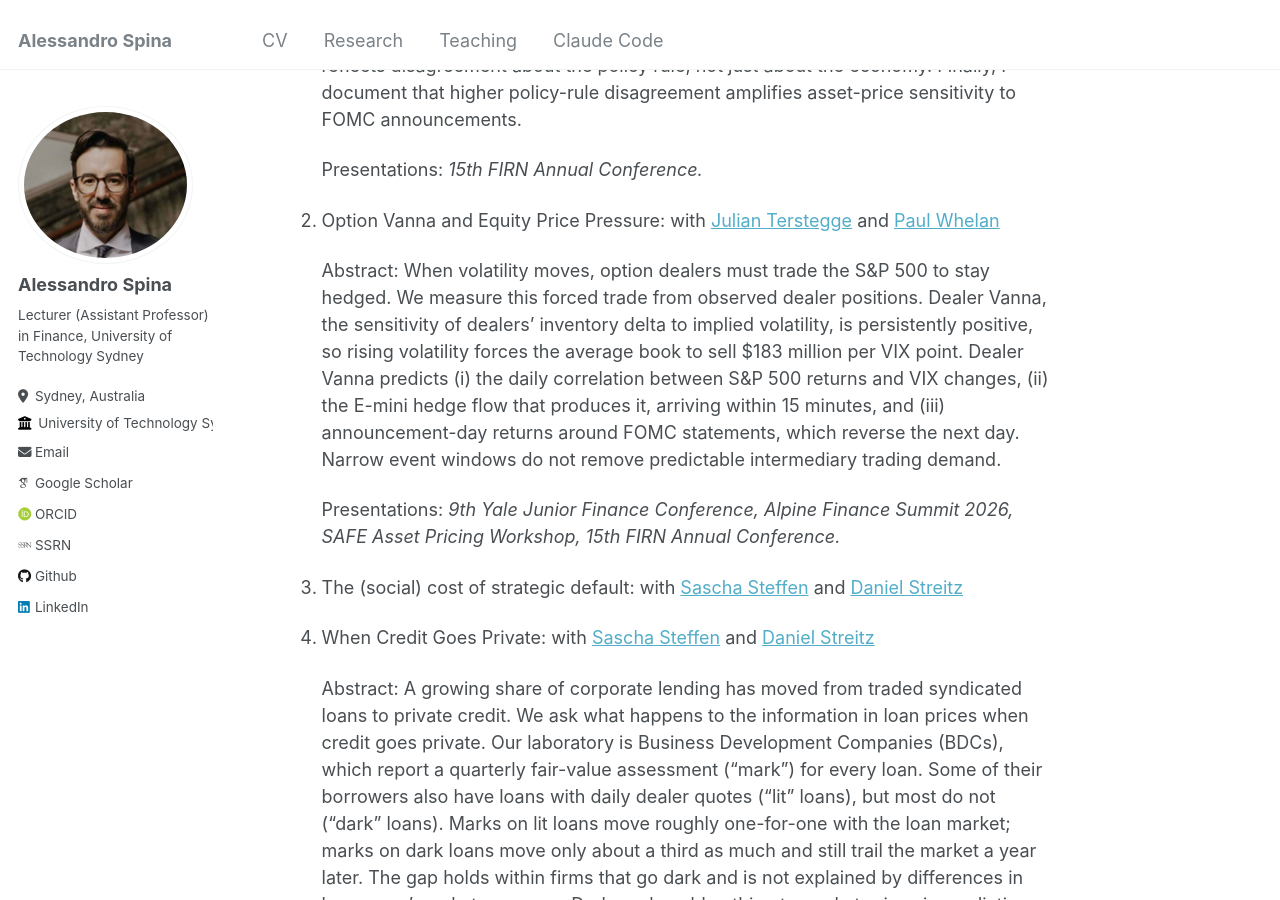
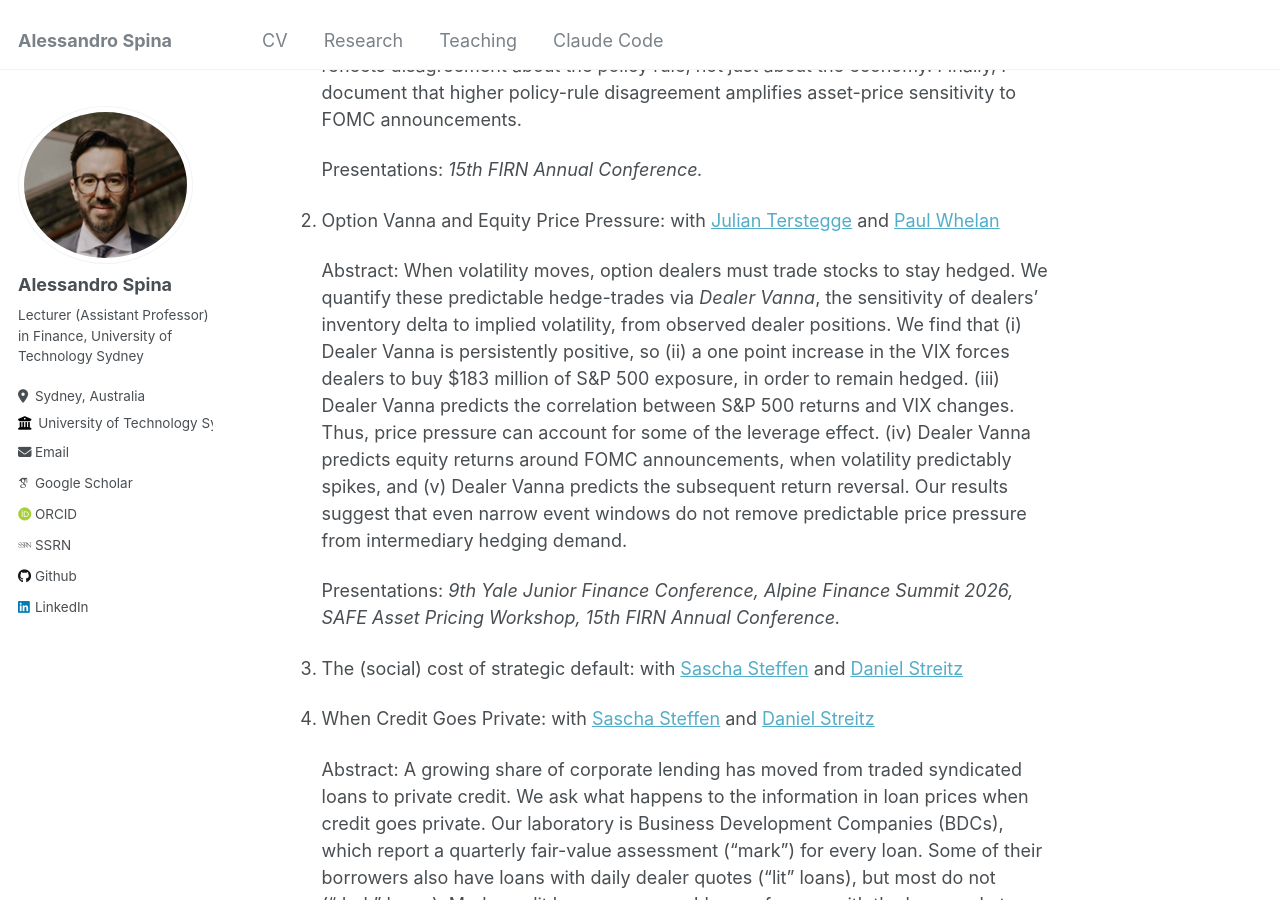
Before and after one commit to aspi6246/aspi6246.github.io, a Jekyll site: the page built from _pages/about.md, in a window 1280 px wide and 900 px high, scrolled down 1278 px. Built offline with Jekyll 4.4.1, drawn with Linux system fonts in a browser that asks for light colours; some web fonts are replaced.

Commit message:
Update abstract for "Option Vanna and Equity Price Pressure"
Co-Authored-By: Claude Opus 4.7 <noreply@anthropic.com>

```diff
--- a/_pages/about.md
+++ b/_pages/about.md
@@ -35,7 +35,7 @@ Working Papers
 
 2. Option Vanna and Equity Price Pressure: with [Julian Terstegge](https://sites.google.com/view/julianterstegge) and [Paul Whelan](https://sites.google.com/view/paulwhelan/home)
 
-    Abstract: When volatility moves, option dealers must trade the S&P 500 to stay hedged. We measure this forced trade from observed dealer positions. Dealer Vanna, the sensitivity of dealers’ inventory delta to implied volatility, is persistently positive, so rising volatility forces the average book to sell $183 million per VIX point. Dealer Vanna predicts (i) the daily correlation between S&P 500 returns and VIX changes, (ii) the E-mini hedge flow that produces it, arriving within 15 minutes, and (iii) announcement-day returns around FOMC statements, which reverse the next day. Narrow event windows do not remove predictable intermediary trading demand.
+    Abstract: When volatility moves, option dealers must trade stocks to stay hedged. We quantify these predictable hedge-trades via *Dealer Vanna*, the sensitivity of dealers' inventory delta to implied volatility, from observed dealer positions. We find that (i) Dealer Vanna is persistently positive, so (ii) a one point increase in the VIX forces dealers to buy $183 million of S&P 500 exposure, in order to remain hedged. (iii) Dealer Vanna predicts the correlation between S&P 500 returns and VIX changes. Thus, price pressure can account for some of the leverage effect. (iv) Dealer Vanna predicts equity returns around FOMC announcements, when volatility predictably spikes, and (v) Dealer Vanna predicts the subsequent return reversal. Our results suggest that even narrow event windows do not remove predictable price pressure from intermediary hedging demand.
 
     Presentations: *9th Yale Junior Finance Conference, Alpine Finance Summit 2026, SAFE Asset Pricing Workshop, 15th FIRN Annual Conference.*
 
```
Also changed, not shown: _pages/publications.md (+1 -1 lines).
